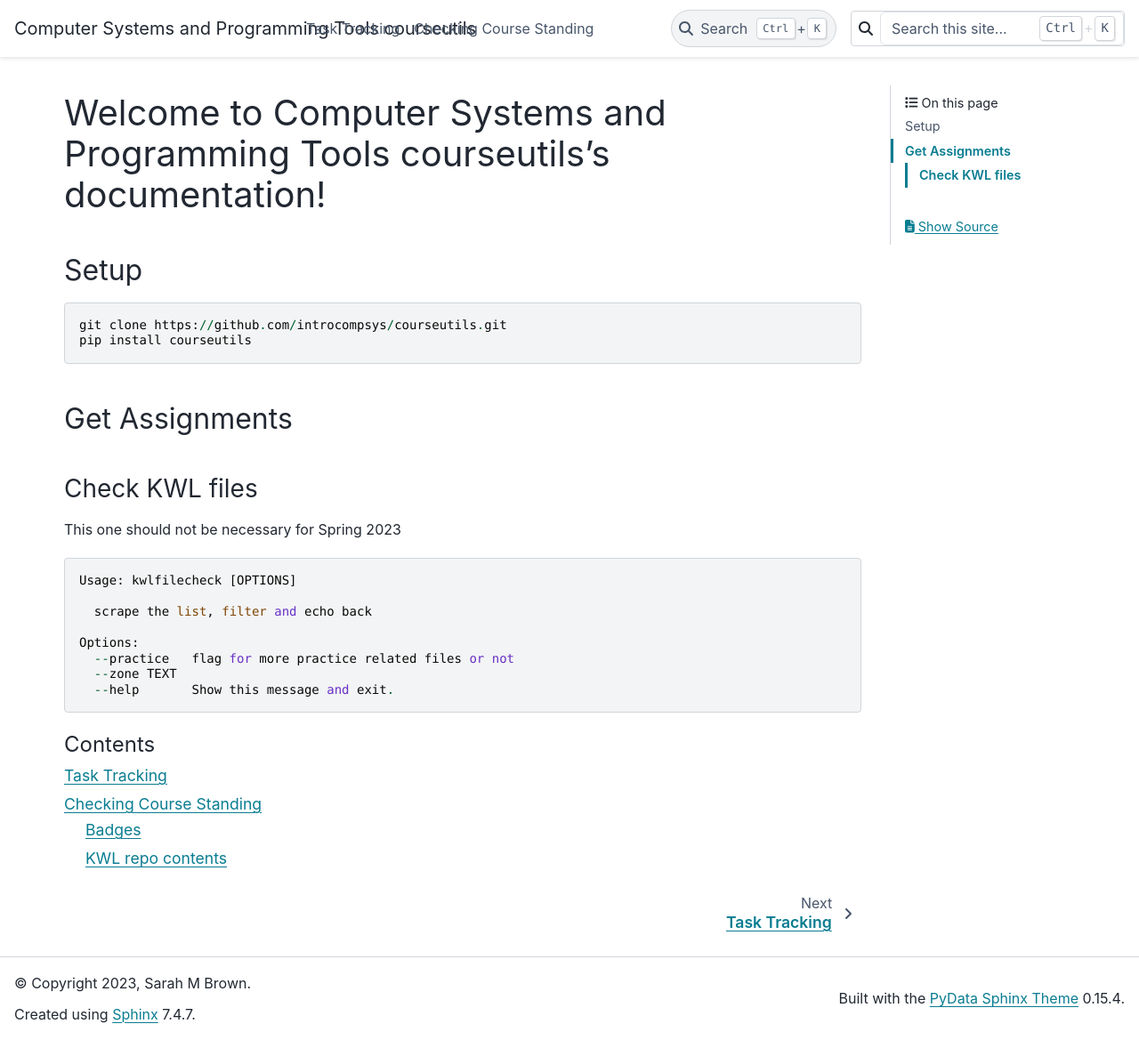
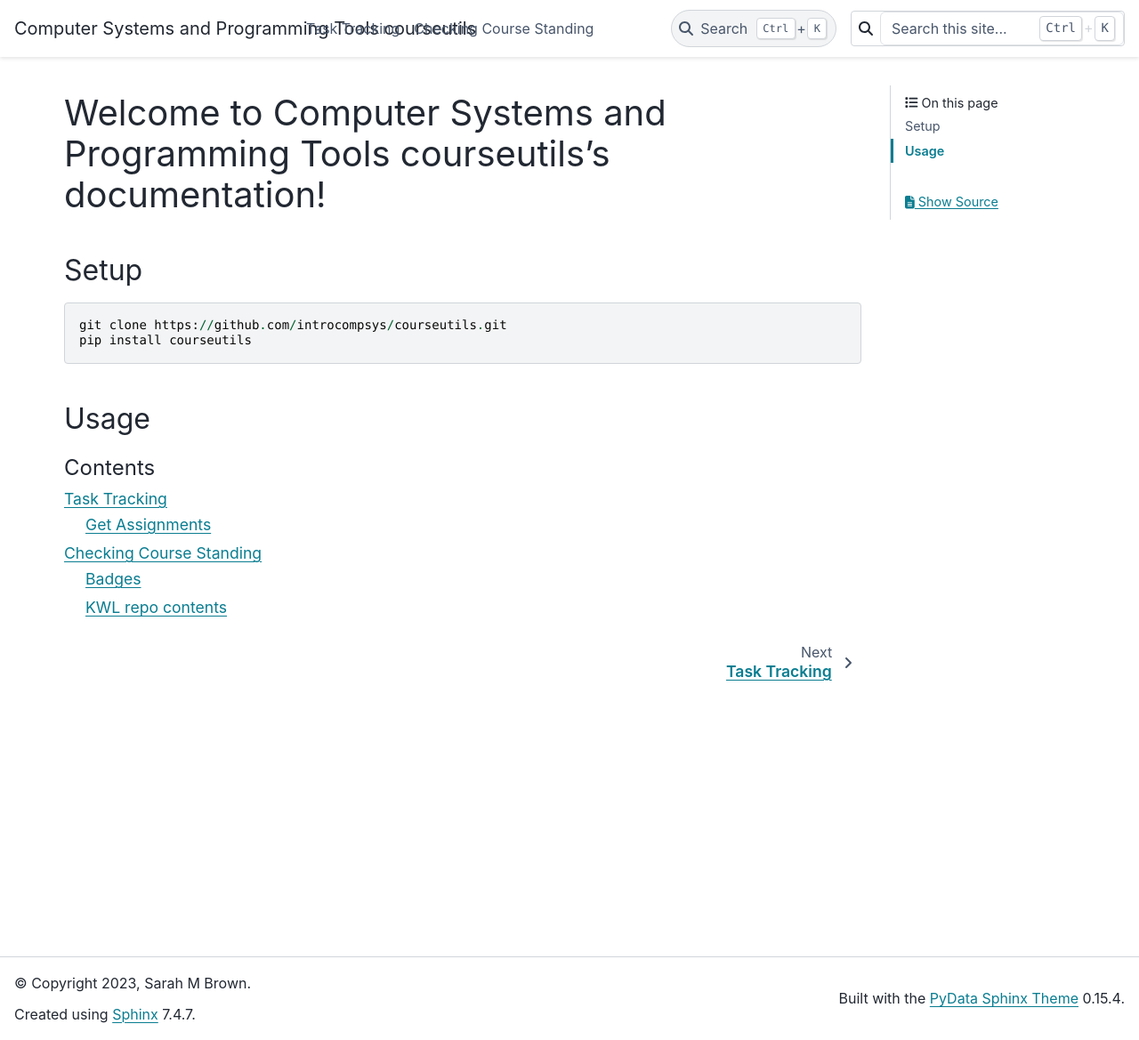
Before and after one commit to introcompsys/courseutils, a Sphinx documentation site: the page built from docs/index.md, in a window 1280 px wide and 1169 px high. Shown: the whole window at 89% size. Built offline with Sphinx 7.4.7 and the PyData theme 0.15.4, drawn with Linux system fonts in a browser that asks for light colours.

Commit message:
fix docs

````diff
--- a/docs/index.md
+++ b/docs/index.md
@@ -14,22 +14,7 @@ git clone https://github.com/introcompsys/courseutils.git
 pip install courseutils
 ```
 
-## Get Assignments
-
-
-### Check KWL files
-This one should not be necessary for Spring 2023
-
-```
-Usage: kwlfilecheck [OPTIONS]
-
-  scrape the list, filter and echo back
-
-Options:
-  --practice   flag for more practice related files or not
-  --zone TEXT
-  --help       Show this message and exit.
-```
+## Usage
 
 ```{toctree}
 :caption: Contents
````
Also changed, not shown: docs/tasktracking.md (+2 -0 lines).
